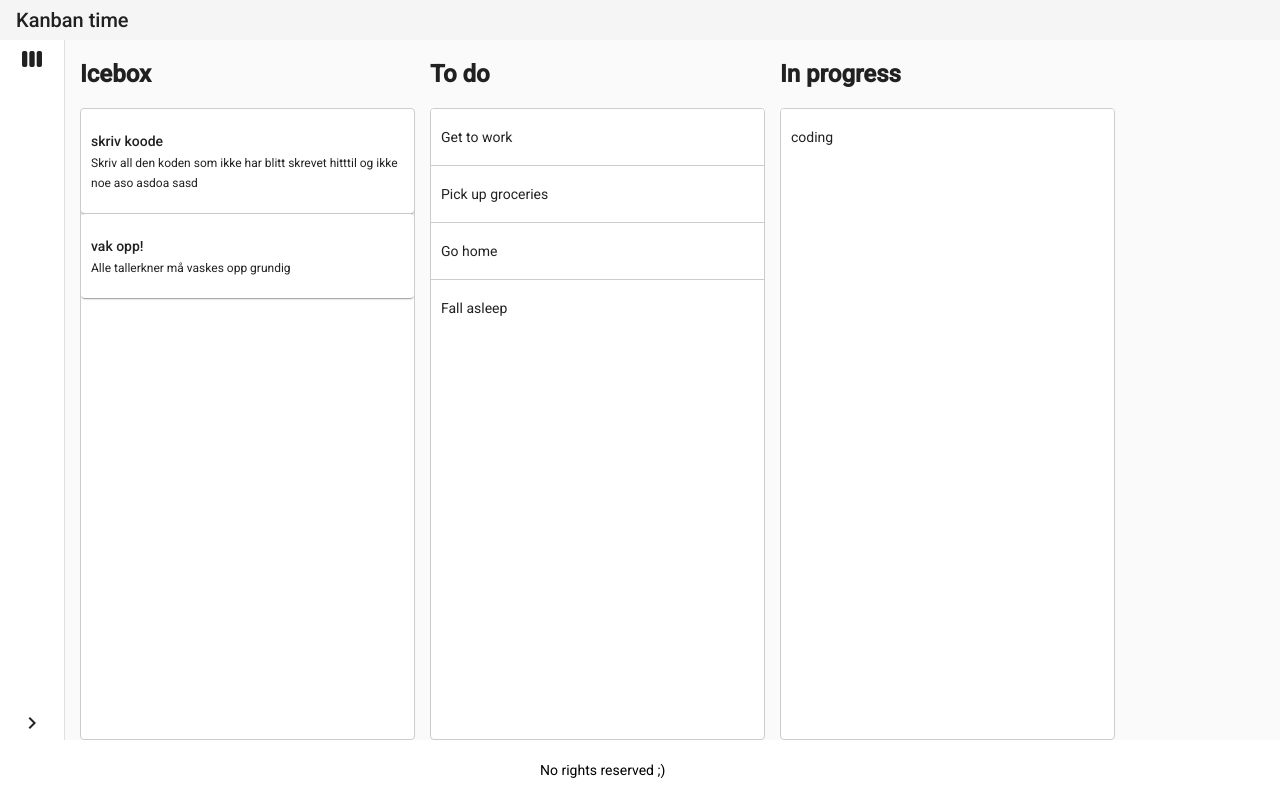
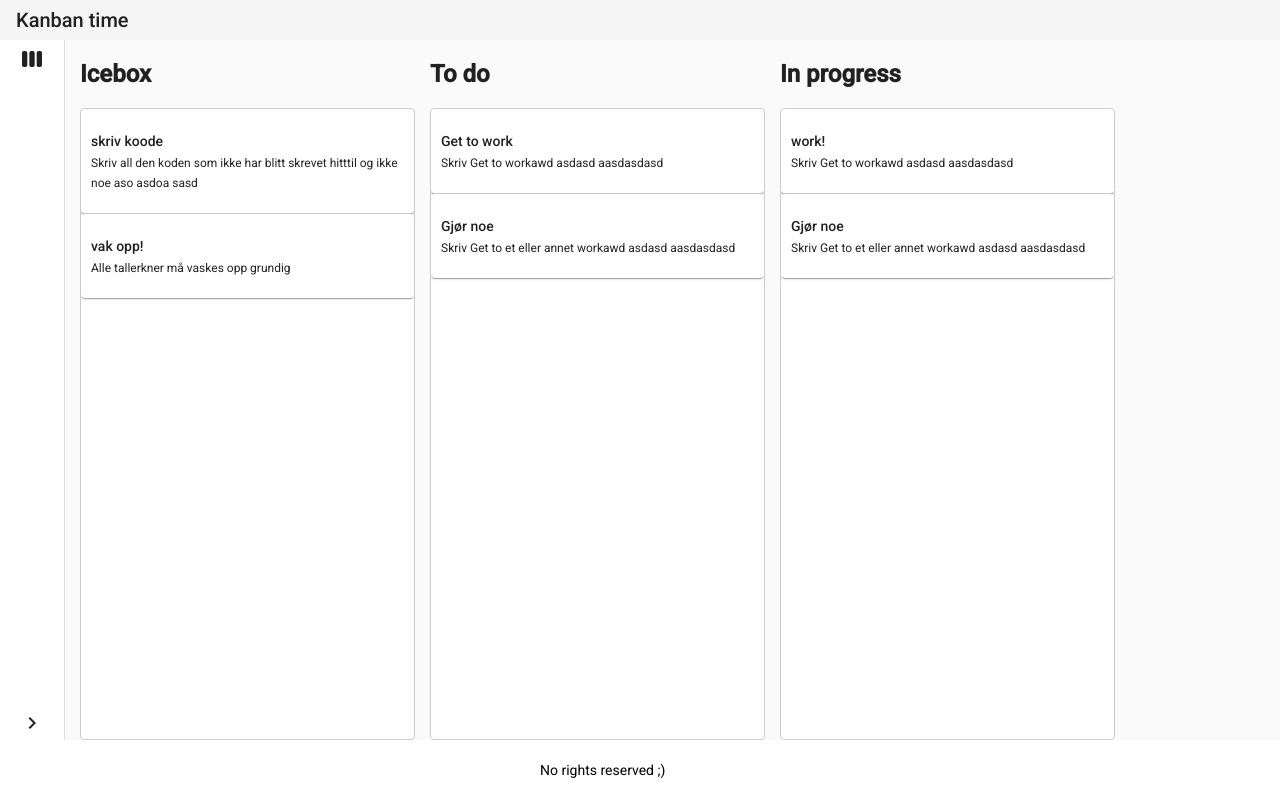
Before and after one commit to mariusmoe/kanban-a4, an Angular app in the folder kanban-client/: page /kanban in a window 1280 px wide. Built offline with nearby package versions, Linux system fonts and the light colour scheme.

Commit message:
Edit for local cards

```diff
--- a/kanban-client/src/app/app.module.ts
+++ b/kanban-client/src/app/app.module.ts
@@ -3,7 +3,7 @@ import { NgModule } from '@angular/core';
 
 import { AppRoutingModule } from './app-routing.module';
 import { AppComponent } from './app.component';
-import { KanbanMainComponent } from './components/kanban/kanban-main/kanban-main.component';
+import { KanbanMainComponent, DialogCardEditor } from './components/kanban/kanban-main/kanban-main.component';
 import { BrowserAnimationsModule } from '@angular/platform-browser/animations';
 import { DragDropModule } from '@angular/cdk/drag-drop';
 import {MatToolbarModule} from '@angular/material/toolbar';
@@ -11,16 +11,23 @@ import {MatSidenavModule} from '@angular/material/sidenav';
 import {MatButtonModule} from '@angular/material/button';
 import {MatIconModule} from '@angular/material/icon';
 import {MatCardModule} from '@angular/material/card';
+import {MatDialogModule} from '@angular/material/dialog';
+import {MatFormFieldModule} from '@angular/material/form-field';
+import {MatInputModule} from '@angular/material/input';
 
 import { PageNotFoundComponent } from './components/page-not-found/page-not-found.component';
 import { RouterModule } from '@angular/router';
+import { SmallCardComponent } from './components/kanban/small-card/small-card.component';
 
+import { ReactiveFormsModule } from '@angular/forms';
 
 @NgModule({
   declarations: [
     AppComponent,
     KanbanMainComponent,
-    PageNotFoundComponent
+    PageNotFoundComponent,
+    SmallCardComponent,
+    DialogCardEditor
   ],
   imports: [
     BrowserModule,
@@ -32,7 +39,14 @@ import { RouterModule } from '@angular/router';
     MatButtonModule,
     MatIconModule,
     MatCardModule,
-    RouterModule
+    RouterModule,
+    MatDialogModule,
+    ReactiveFormsModule,
+    MatFormFieldModule,
+    MatInputModule
+  ],
+  entryComponents: [
+    DialogCardEditor
   ],
   providers: [],
   bootstrap: [AppComponent]
--- /dev/null
+++ b/kanban-client/src/app/components/kanban/kanban-main/dialog-card-editor.html
@@ -0,0 +1,16 @@
+<div>
+    <form [formGroup]="cardForm" (ngSubmit)="onSubmit()">
+        <mat-form-field>
+                <input matInput  type="text" formControlName="title" placeholder="Title" cdkFocusInitial>
+        </mat-form-field>
+        <mat-form-field>
+            <textarea matInput  type="text" formControlName="description" placeholder="Description"></textarea>
+        </mat-form-field>
+        <br>
+        <button mat-raised-button type="submit" [disabled]="!cardForm.valid" [mat-dialog-close]="formValue" cdkFocusInitial>Submit</button>
+        <p>
+            Form Status: {{ cardForm.status }}
+        </p>
+
+    </form>
+</div>
--- a/kanban-client/src/app/components/kanban/kanban-main/kanban-main.component.html
+++ b/kanban-client/src/app/components/kanban/kanban-main/kanban-main.component.html
@@ -10,18 +10,12 @@
           [cdkDropListConnectedTo]="[iceboxList]"
           class="example-list"
           (cdkDropListDropped)="drop($event)">
-          <mat-card class="example-box" *ngFor="let item of icebox" cdkDrag>
-              <div class="mat-body-strong">
-                {{item.title}}
-              </div>
-               <div class="mat-small">
-                {{item.description}}
-               </div>
 
+          <mat-card class="example-box" *ngFor="let item of icebox; let i = index" cdkDrag>
+              <app-small-card [cardData]="item" (click)="itemClicked(item,i,icebox)"></app-small-card>
           </mat-card>
         </div>
       </div>
-
       <div class="example-container">
         <h2>To do</h2>
         <div
@@ -31,7 +25,9 @@
           [cdkDropListConnectedTo]="[doneList]"
           class="example-list"
           (cdkDropListDropped)="drop($event)">
-          <div class="example-box" *ngFor="let item of todo" cdkDrag>{{item}}</div>
+          <mat-card class="example-box" *ngFor="let item of todo; let i = index" cdkDrag>
+              <app-small-card [cardData]="item" (click)="itemClicked(item,i,todo)"></app-small-card>
+          </mat-card>
         </div>
       </div>
       <div class="example-container">
@@ -43,7 +39,9 @@
           [cdkDropListConnectedTo]="[progressList]"
           class="example-list"
           (cdkDropListDropped)="drop($event)">
-          <div class="example-box" *ngFor="let item of progress" cdkDrag>{{item}}</div>
+          <mat-card class="example-box" *ngFor="let item of progress; let i = index" cdkDrag>
+              <app-small-card [cardData]="item" (click)="itemClicked(item,i, progress)"></app-small-card>
+          </mat-card>
         </div>
       </div>
       <div class="example-container">
@@ -55,13 +53,13 @@
             [cdkDropListConnectedTo]="[todoList]"
             class="example-list"
             (cdkDropListDropped)="drop($event)">
-            <div class="example-box" *ngFor="let item of done" cdkDrag>{{item}}</div>
+            <mat-card class="example-box" *ngFor="let item of done; let i = index" cdkDrag>
+                <app-small-card [cardData]="item" (click)="itemClicked(item, i, done)"></app-small-card>
+            </mat-card>
           </div>
         </div>
     </div>
-
     <div class="tips">
         <p>Some tip of the day!</p>
     </div>
-
 </div>
--- a/kanban-client/src/app/components/kanban/kanban-main/kanban-main.component.ts
+++ b/kanban-client/src/app/components/kanban/kanban-main/kanban-main.component.ts
@@ -1,6 +1,8 @@
-import { Component, OnInit } from '@angular/core';
+import { Component, OnInit, Inject } from '@angular/core';
 import {CdkDragDrop, moveItemInArray, transferArrayItem} from '@angular/cdk/drag-drop';
 import { Card } from 'src/app/_models/card';
+import { MatDialog, MatDialogRef, MAT_DIALOG_DATA } from '@angular/material/dialog';
+import { FormBuilder,  Validators, FormGroup, FormControl } from '@angular/forms';
 
 
 @Component({
@@ -10,9 +12,10 @@ import { Card } from 'src/app/_models/card';
 })
 export class KanbanMainComponent implements OnInit {
 
-  constructor() { }
+  constructor(public dialog: MatDialog) { }
 
   ngOnInit() {
+    // TODO: Load kanban cards
   }
 
 
@@ -26,33 +29,60 @@ export class KanbanMainComponent implements OnInit {
     {
       id: 'sggfgfdgdfg',
       title: 'vak opp!',
+      dueDate: null,
+      estimatedTime: null,
+      tags: null,
       description: 'Alle tallerkner må vaskes opp grundig'
     }
   ]
 
 
-  todo = [
-    'Get to work',
-    'Pick up groceries',
-    'Go home',
-    'Fall asleep'
+  todo: Card[] = [
+    {
+      id: 'asdadadadfggsf',
+      title: 'Get to work',
+      description: 'Skriv Get to workawd asdasd aasdasdasd'
+    },
+    {
+      id: 'asdadadadfggsf',
+      title: 'Gjør noe',
+      description: 'Skriv Get to et eller annet workawd asdasd aasdasdasd'
+    }
+
   ];
 
-  progress = [
-  'coding'
+  progress: Card[] = [
+    {
+      id: 'asdadadadfggsf',
+      title: 'work!',
+      description: 'Skriv Get to workawd asdasd aasdasdasd'
+    },
+    {
+      id: 'asdadadadfggsf',
+      title: 'Gjør noe',
+      description: 'Skriv Get to et eller annet workawd asdasd aasdasdasd'
+    }
   ];
 
-  done = [
-    'Brush teeth',
-    'Take a shower',
-    'Check e-mail',
-    'Walk dog'
+  done : Card[] = [
+    {
+      id: 'asdadadadfggsf',
+      title: 'work!',
+      description: 'Skriv Get to workawd asdasd aasdasdasd'
+    },
+    {
+      id: 'asdadadadfggsf',
+      title: 'Gjør noe',
+      description: 'Skriv Get to et eller annet workawd asdasd aasdasdasd'
+    }
   ];
 
   drop(event: CdkDragDrop<string[]>) {
     if (event.previousContainer === event.container) {
+      // Same container -> only change index
       moveItemInArray(event.container.data, event.previousIndex, event.currentIndex);
     } else {
+      // New container and index -> change all the stuff!!!
       transferArrayItem(event.previousContainer.data,
                         event.container.data,
                         event.previousIndex,
@@ -60,4 +90,95 @@ export class KanbanMainComponent implements OnInit {
     }
   }
 
+  /**
+   * Opens a dialog and saves the result upon successfull callback
+   * @param card the clicked card
+   */
+  itemClicked(card: Card, i: number, list: Card[]): void {
+    console.log("Clicked!");
+    console.log(card);
+
+    const dialogRef = this.dialog.open(DialogCardEditor, {
+      width: '400px',
+      data: card,
+      autoFocus: true
+    });
+
+    dialogRef.afterClosed().subscribe(result => {
+      if(result){
+        console.log('The dialog was closed');
+        list[i] = result;
+      }
+      // TODO: Save the newly changed card
+    });
+  }
+
+
 }
+
+@Component({
+  selector: 'dialog-card-editor',
+  templateUrl: 'dialog-card-editor.html',
+  styleUrls: ['./kanban-main.component.css']
+})
+export class DialogCardEditor {
+
+  cardForm = this.fb.group({
+    id: null,
+    title: ['', Validators.required],
+    description: '',
+    // todoList?: Todo[]; // <-- TODO
+    dueDate: null,
+    estimatedTime: 1,
+    tags: ''
+  });
+
+
+
+
+  constructor(
+    private fb: FormBuilder,
+    public dialogRef: MatDialogRef<DialogCardEditor>,
+    @Inject(MAT_DIALOG_DATA) public data: Card) {
+       this.cardForm.patchValue(this.createForm(this.data).value)
+    }
+
+  /**
+   * Abort -> do not save
+   */
+  onNoClick(): void {
+    this.dialogRef.close();
+  }
+
+  /**
+   * Get form value as Card type
+   */
+  get formValue() {
+    return this.cardForm.value as Card;
+  }
+
+  /**
+   * Create the form from a previous card
+   * @param model Card model to instantiate from
+   */
+  private createForm(model: Card): FormGroup {
+    return this.fb.group(model);
+  }
+
+  /**
+   * Change the form
+   * @param model the updated Card model
+   * @deprecated Since version 0. Modal should close,
+   * therefore no need for update
+   */
+  private updateForm(model: Partial<Card>): void {
+    console.warn("Calling deprecated function!");
+    this.cardForm.patchValue(model)
+  }
+
+  onSubmit() {
+    console.log(this.formValue);
+
+  }
+
+}
--- /dev/null
+++ b/kanban-client/src/app/components/kanban/small-card/small-card.component.html
@@ -0,0 +1,8 @@
+<div>
+  <div class="mat-body-strong">
+    {{cardData.title}}
+  </div>
+   <div class="mat-small">
+    {{cardData.description}}
+   </div>
+</div>
--- /dev/null
+++ b/kanban-client/src/app/components/kanban/small-card/small-card.component.ts
@@ -0,0 +1,18 @@
+import { Component, OnInit, Input } from '@angular/core';
+import { Card } from 'src/app/_models/card';
+
+@Component({
+  selector: 'app-small-card',
+  templateUrl: './small-card.component.html',
+  styleUrls: ['./small-card.component.css']
+})
+export class SmallCardComponent implements OnInit {
+
+  constructor() { }
+
+  ngOnInit() {
+  }
+
+  @Input() cardData: Card;
+
+}
```
Also changed, not shown: kanban-client/src/app/components/kanban/kanban-main/kanban-main.component.css (line endings or trailing spaces), kanban-client/src/app/components/kanban/small-card/small-card.component.css (added), 1 other file (tests, documents, lock files or other folders).
